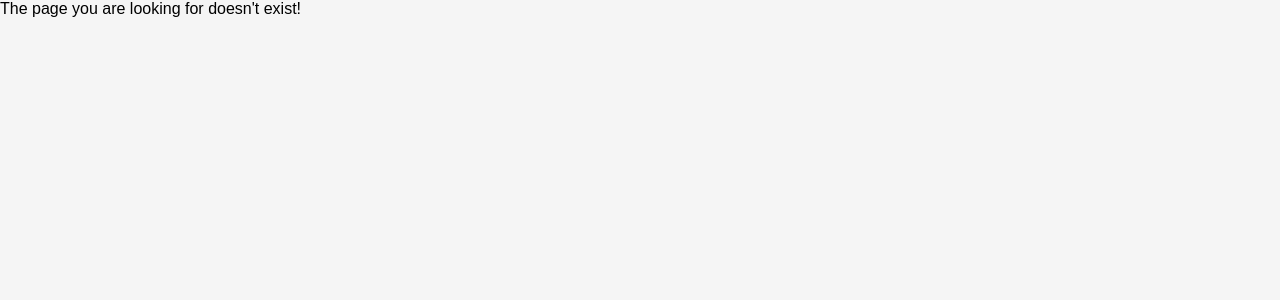
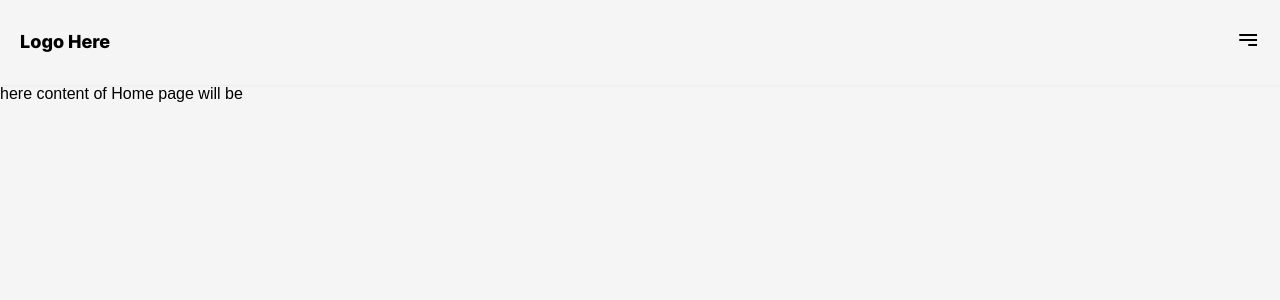
Before and after one commit to vasilinabiznyakova/mbunity_contact_page, a React (Create React App) app: page /mbunity_contact_page/home in a window 1280 px wide. Shown: the top 300 px of the page. Built offline with nearby package versions, Linux system fonts and the light colour scheme.

Commit message:
fix navigation

```diff
--- a/src/App.js
+++ b/src/App.js
@@ -11,12 +11,12 @@ export const App = () => {
   return (
     <div>
       <Routes>
-        <Route path="/" element={<Home />} />
+        <Route path="/home" element={<Home />} />
         <Route path="/features" element={<Features />} />
         <Route path="/blog" element={<Blog />} />
         <Route path="/shop" element={<Shop />} />
         <Route path="/about" element={<About />} />
-        <Route path="/contact" element={<Contact />} />
+        <Route index element={<Contact />} />
         <Route path="/user" element={<p>content of user page</p>} />
         <Route path="/cart" element={<p>content of cart page</p>} />
 
--- a/src/components/Navigation/Navigation.js
+++ b/src/components/Navigation/Navigation.js
@@ -20,7 +20,7 @@ export const Navigation = ({ isDesktop }) => {
     <Nav>
       <MenuList>
         <MenuItem>
-          <NavItem to="/">Home</NavItem>
+          <NavItem to="/home">Home</NavItem>
         </MenuItem>
         <MenuItem>
           <Wrapper>
@@ -39,7 +39,7 @@ export const Navigation = ({ isDesktop }) => {
           <NavItem to="/about">About</NavItem>
         </MenuItem>
         <MenuItem>
-          <NavItem to="/contact">Contact</NavItem>
+          <NavItem to="/">Contact</NavItem>
         </MenuItem>
       </MenuList>
 
```
